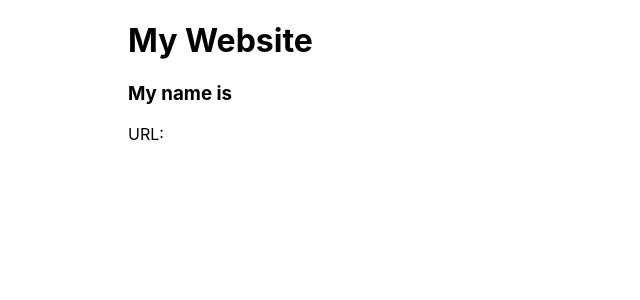
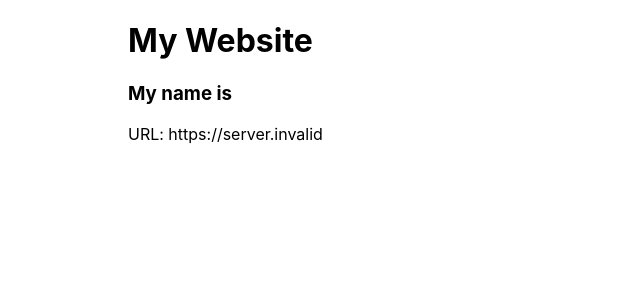
Before and after one commit to patson120/react-frontend-cicd, a React (Create React App) app: page / in a window 1280 px wide. Shown: the top 300 px of the page, without its empty margins (0-640 px from the left). Built offline with nearby package versions, Linux system fonts and the light colour scheme; no server answers.

Commit message:
Update App.js

```diff
--- a/src/App.js
+++ b/src/App.js
@@ -21,7 +21,7 @@ function App() {
     <div >
       <h1>My Website</h1>
       <h3>My name is { userName } </h3>
-      <p>URL: { process.env.URL } </p>
+      <p>URL: { import.meta.env.VITE_URL } </p>
     </div>
   );
 }
```
